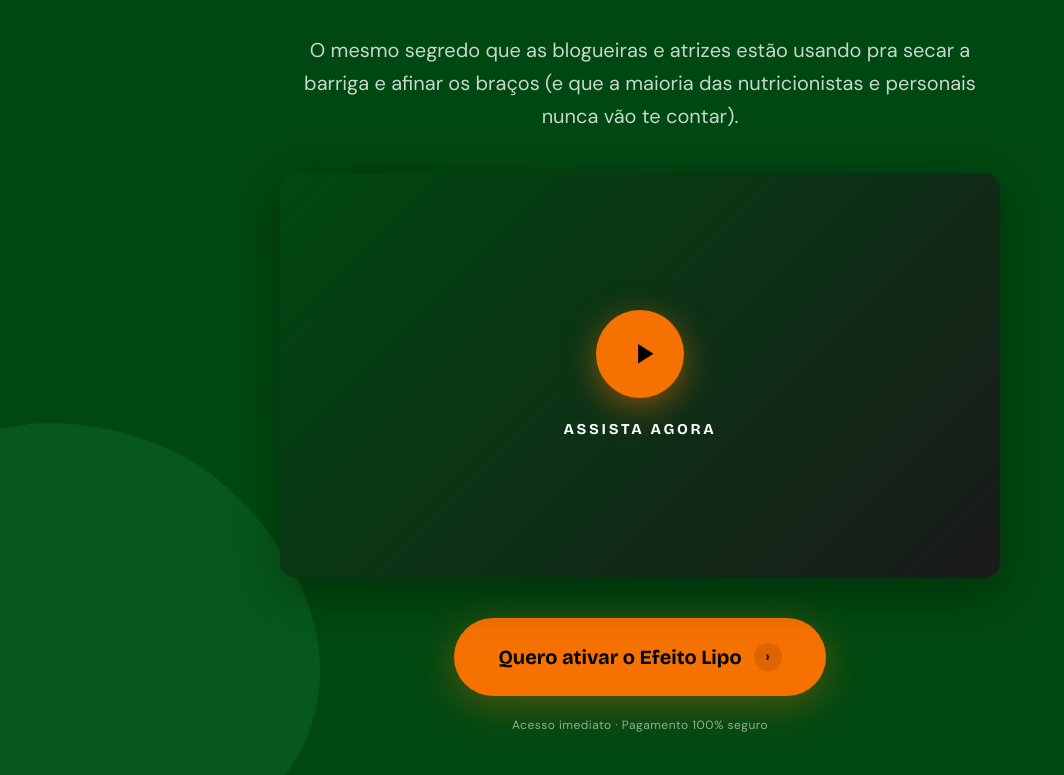
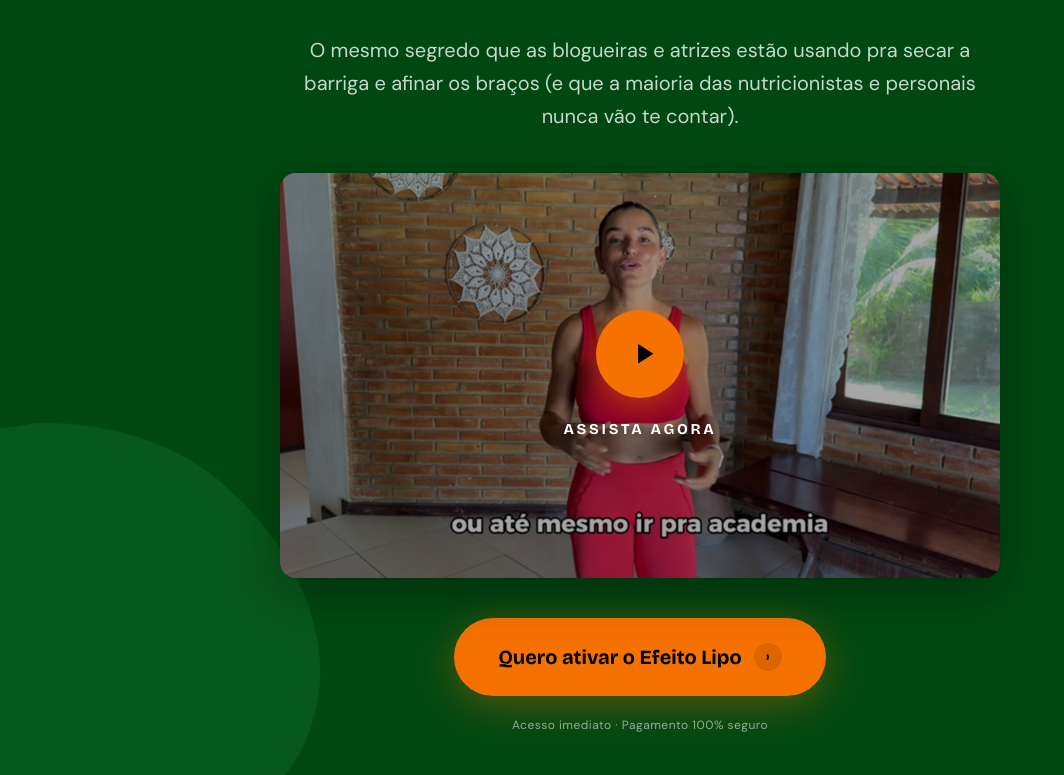
Before and after one commit to patrikgonzaga2-tech/efeito-lipo-21, a Next.js app: page /efeito-lipo in a window 1280 px wide. Shown: the part 443-1218 px from the top of the page, without its empty margins (0-1064 px from the left). Built offline with nearby package versions, Linux system fonts and the light colour scheme.

Commit message:
VSL: usa poster oficial do vturb como thumbnail do placeholder

```diff
--- a/app/efeito-lipo/_sections.tsx
+++ b/app/efeito-lipo/_sections.tsx
@@ -9,6 +9,7 @@ const CHECKOUT_HREF = 'https://pay.hotmart.com/M100707979H?off=p6mtqk4g&checkout
 
 const IMG = {
   hero:        { src: '/images/hero-laura.jpg',                                                                       w: 1080, h: 1080 },
+  vslPoster:   { src: '/images/vsl-poster.jpg',                                                                       w: 1920, h: 1080 },
   antesDepois: { src: '/images/Antes%20e%20Depois%20Laura.jpeg',                                                      w: 1080, h: 1080 },
   camila:      { src: '/images/Depoimento%20Camila%2030%20anos%2C%20m%C3%A3e%20de%202%20e%20confeitera.jpeg',         w: 1288, h: 1600 },
   suhene:      { src: '/images/Depoimento%20Suhene%2043%20anos%20m%C3%A3e.jpeg',                                      w: 1080, h: 1080 },
@@ -84,7 +85,7 @@ function LazyVSL() {
       className="relative w-full rounded-2xl overflow-hidden"
       style={{
         aspectRatio: '16 / 9',
-        background: 'linear-gradient(135deg, var(--gd) 0%, var(--ink) 100%)',
+        background: 'var(--ink)',
         boxShadow: '0 12px 48px rgba(0,0,0,0.35)',
       }}
     >
@@ -106,12 +107,29 @@ function LazyVSL() {
           type="button"
           onClick={() => setLoaded(true)}
           aria-label="Reproduzir vídeo de apresentação do Efeito Lipo 21"
-          className="absolute inset-0 w-full h-full flex flex-col items-center justify-center transition-all duration-300 hover:brightness-110 group"
-          style={{ cursor: 'pointer', background: 'transparent' }}
+          className="absolute inset-0 w-full h-full flex flex-col items-center justify-center transition-all duration-300 group"
+          style={{ cursor: 'pointer', background: 'transparent', padding: 0, border: 0 }}
         >
+          {/* Thumbnail do vídeo */}
+          <Image
+            src={IMG.vslPoster.src}
+            alt=""
+            fill
+            sizes="(min-width: 720px) 720px, 92vw"
+            priority
+            className="object-cover"
+          />
+
+          {/* Escurecimento sutil pra dar contraste ao botão */}
+          <div
+            className="absolute inset-0 transition-opacity duration-300 group-hover:opacity-70"
+            style={{ background: 'rgba(0,0,0,0.35)' }}
+            aria-hidden="true"
+          />
+
           {/* Botão play */}
           <div
-            className="flex items-center justify-center transition-transform duration-300 group-hover:scale-110"
+            className="relative z-10 flex items-center justify-center transition-transform duration-300 group-hover:scale-110"
             style={{
               width: 'clamp(64px, 11vw, 88px)',
               height: 'clamp(64px, 11vw, 88px)',
@@ -135,13 +153,14 @@ function LazyVSL() {
 
           {/* Label */}
           <div
-            className="font-display mt-5"
+            className="relative z-10 font-display mt-5"
             style={{
               color: '#fff',
               fontSize: 'clamp(13px,1.5vw,15px)',
               letterSpacing: '0.18em',
               textTransform: 'uppercase',
               fontWeight: 700,
+              textShadow: '0 2px 8px rgba(0,0,0,0.6)',
             }}
           >
             Assista agora
```
Also changed, not shown: public/images/vsl-poster.jpg (added).
